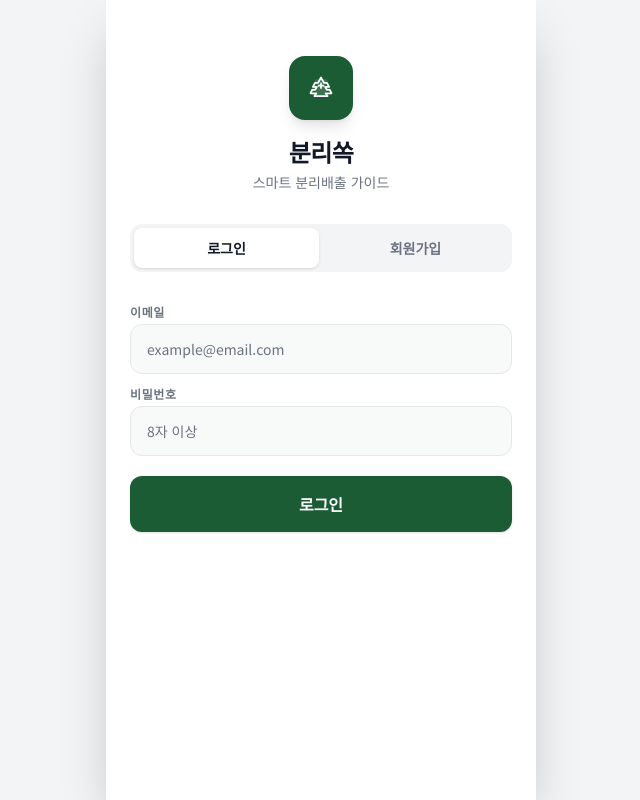
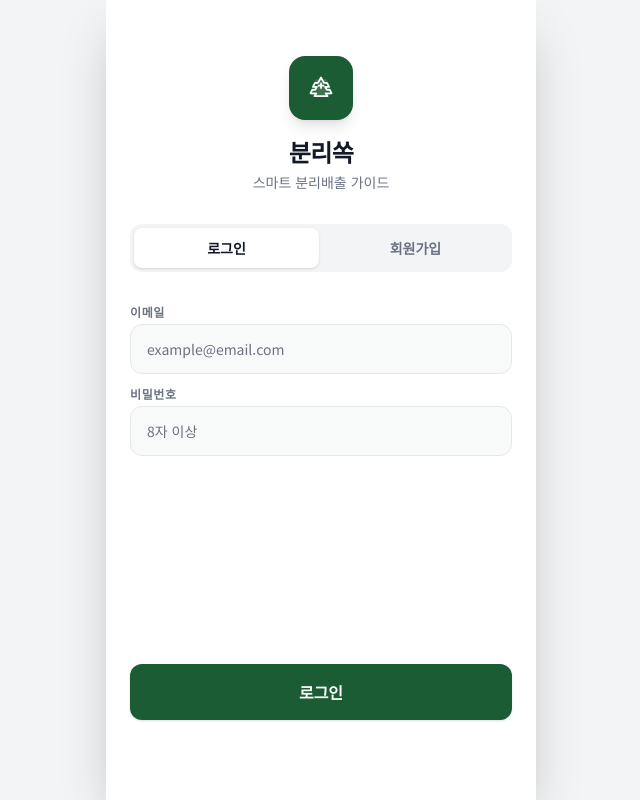
Before and after one commit to rkqls8522/recycling_ssg, a React (Vite) app in the folder frontend/: page /login in a window 1280 px wide. Shown: the whole page, without its empty margins (319-959 px from the left). Built offline with nearby package versions, Linux system fonts and the light colour scheme; no server answers.

Commit message:
refactor: 로그인 버튼 위치 수정

```diff
--- a/frontend/src/pages/AuthScreen/index.tsx
+++ b/frontend/src/pages/AuthScreen/index.tsx
@@ -35,7 +35,7 @@ export default function AuthScreen() {
   const displayError = formError;
 
   return (
-    <div className="h-full overflow-y-auto no-scrollbar">
+    <div className="h-full flex flex-col overflow-y-auto no-scrollbar">
       {/* Header */}
       <div className="flex flex-col items-center pt-14 pb-8 px-6">
         <div className="w-16 h-16 rounded-2xl bg-primary flex items-center justify-center mb-4 text-primary-foreground shadow-lg">
@@ -82,7 +82,7 @@ export default function AuthScreen() {
       </div>
 
       {/* Form */}
-      <form onSubmit={handleSubmit} className="px-6 flex flex-col gap-3">
+      <form onSubmit={handleSubmit} className="flex-1 px-6 flex flex-col gap-3">
         <div className="flex flex-col gap-1">
           <label className="text-xs font-semibold text-muted-foreground uppercase tracking-wider">
             이메일
@@ -144,7 +144,7 @@ export default function AuthScreen() {
         <button
           type="submit"
           disabled={loading}
-          className="w-full py-4 mt-2 bg-primary text-primary-foreground rounded-xl font-semibold text-base shadow-sm active:scale-[0.98] transition-all disabled:opacity-60 disabled:cursor-not-allowed"
+          className="w-full py-4 mt-auto mb-20 bg-primary text-primary-foreground rounded-xl font-semibold text-base shadow-sm active:scale-[0.98] transition-all disabled:opacity-60 disabled:cursor-not-allowed"
         >
           {loading ? (
             <span className="flex items-center justify-center gap-2">
```
